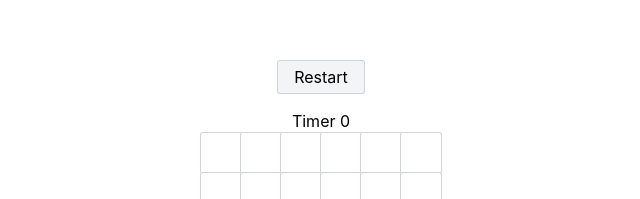
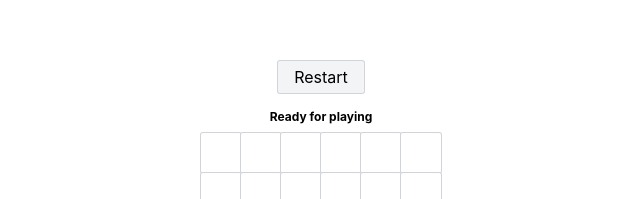
Before and after one commit to lichin-lin/reactive-minesweeper, a React (Create React App) app: page / in a window 1280 px wide. Shown: the part 183-382 px from the top of the page, without its empty margins (319-959 px from the left). Built offline with nearby package versions, Linux system fonts and the light colour scheme.

Commit message:
[FEAT] add tracking

```diff
--- a/src/App.tsx
+++ b/src/App.tsx
@@ -1,13 +1,29 @@
 import React from "react";
 import { observer } from "mobx-react";
-import { IPropsCell, IPropsGame } from "./interface";
+import { IPropsCell, IPropsGame, CellStatus, GameStatus } from "./interface";
 import "./App.css";
 
 const App = observer(({ gameState }: { gameState: IPropsGame }) => {
+  const MapGameStatus = (gameStatus: GameStatus) => {
+    switch (gameStatus) {
+      case GameStatus.IDLE:
+        return "Ready for playing";
+      case GameStatus.PLAYING:
+        return "Playing...";
+      case GameStatus.LOST:
+        return "Oh, try again 😢";
+      case GameStatus.WON:
+        return "Congrats! ✨";
+      default:
+        break;
+    }
+  };
   return (
     <div className="app w-full h-full relative flex flex-col justify-center items-center bg-white">
       <RestartBtn gameState={gameState} />
-      Timer {gameState.secondsPassed}
+      <div className="gameStatus text-xs mb-2 font-bold">
+        {MapGameStatus(gameState.gameStatus)}
+      </div>
       <Board>
         {gameState.cells.map((cellRow, x) =>
           cellRow.map((cell, y) => (
@@ -16,6 +32,7 @@ const App = observer(({ gameState }: { gameState: IPropsGame }) => {
               data={{
                 isMine: cell.isMine,
                 nearbyMines: cell.nearbyMines,
+                status: cell.status,
               }}
               clickBlock={() => gameState.setMines([{ x, y }])}
             />
@@ -50,24 +67,24 @@ const Cell = ({
   data: IPropsCell;
   clickBlock: Function;
 }) => {
-  const STATE = ["flag", "cover", "uncover"][2];
+  const { status } = data;
   return (
     <div
       className={`cell flex justify-center items-center ring-1 ring-gray-300 bg-white rounded-sm w-10 h-10 font-medium ${
-        STATE === "cover" || STATE === "flag"
+        status === CellStatus.hide || status === CellStatus.flag
           ? "cursor-pointer"
           : "cursor-default"
       }`}
       onClick={() => {
-        if (STATE === "uncover") {
+        if (status === CellStatus.hide) {
           console.log("on click");
           clickBlock();
         }
       }}
     >
-      {STATE === "cover"
+      {status === CellStatus.hide
         ? ""
-        : STATE === "uncover"
+        : status === CellStatus.show
         ? data.isMine
           ? "💣"
           : data.nearbyMines
--- a/src/interface.ts
+++ b/src/interface.ts
@@ -1,18 +1,27 @@
+export enum CellStatus {
+  hide,
+  show,
+  flag,
+}
+export enum GameStatus {
+  IDLE,
+  PLAYING,
+  LOST,
+  WON,
+}
 export interface IPropsGame {
   // mine
   cells: Array<Array<IPropsCell>>;
   cellAt: Function;
   setMines: (excluding: IPropsPoint[]) => void;
-  // timer
-  secondsPassed: number;
-  increase: Function;
+  gameStatus: GameStatus
   reset: Function;
 }
 export interface IPropsCell {
   isMine: boolean;
   nearbyMines: number | null;
+  status: CellStatus;
 }
-
 
 export interface IPropsPoint {
   x: number;
--- a/src/models.ts
+++ b/src/models.ts
@@ -1,12 +1,13 @@
 import { makeAutoObservable, autorun, toJS } from "mobx";
-import { IPropsGame, IPropsCell, IPropsPoint } from "./interface";
+import {
+  IPropsGame,
+  IPropsCell,
+  IPropsPoint,
+  CellStatus,
+  GameStatus,
+} from "./interface";
 import { generateMine } from "./utils";
 
-export enum GameState {
-  PLAYING,
-  LOST,
-  WON,
-}
 export enum DIFFICULTY {
   EASY = 0.2,
   MEDIUM = 0.3,
@@ -26,7 +27,9 @@ export class Game implements IPropsGame {
   constructor(size: SIZE, level: DIFFICULTY) {
     this.cells = this.initBoard(size);
     makeAutoObservable(this);
-    autorun(() => console.log(toJS(this)));
+    autorun(() => {
+      console.log(toJS(this));
+    });
   }
   initBoard(size: SIZE) {
     return Array(size)
@@ -37,7 +40,7 @@ export class Game implements IPropsGame {
   setMines(excluding: IPropsPoint[]) {
     const mines = generateMine(SIZE.EASY, DIFFICULTY.EASY, excluding);
     mines.forEach((mine) => {
-      const { x, y } = mine
+      const { x, y } = mine;
       this.cells[x][y].isMine = true;
     });
   }
@@ -45,19 +48,48 @@ export class Game implements IPropsGame {
     const { x, y } = point;
     return this.cells[x][y];
   }
-
-  increase() {
-    this.secondsPassed += 1;
-  }
   reset() {
-    this.secondsPassed = 0;
     this.cells = this.initBoard(SIZE.EASY);
   }
+  get gameStatus() {
+    let _gameStatus = GameStatus.IDLE;
+    const allMines = this.cells.flat(1);
+    if (
+      // some reveal and isMine -> Lost
+      allMines.some((cell) => cell.isMine && cell.status === CellStatus.show)
+    ) {
+      _gameStatus = GameStatus.LOST;
+    } else if (
+      // other than bomb's mines all got reveal / flagged -> Win
+      allMines.filter(
+        (cell) =>
+          !cell.isMine &&
+          (cell.status === CellStatus.show ||
+            cell.status === CellStatus.flag)
+      ).length +
+        allMines.filter(
+          (cell) => cell.isMine && cell.status === CellStatus.hide
+        ).length ===
+      allMines.length
+    ) {
+      _gameStatus = GameStatus.WON;
+    } else if (
+      // fist one click, bomb set -> Playing
+      this.cells.flat(1).some((cell) => cell.isMine)
+    ) {
+      _gameStatus = GameStatus.PLAYING;
+    }
+    return _gameStatus;
+  }
+  // TODO: Reveal one, first phase => show 0, second phase => calculate nearbys
+  // TODO: Reveal recursivly
+  // TODO: flag & flag back
 }
 
 export class Cell implements IPropsCell {
+  status: CellStatus = CellStatus.hide;
   isMine: boolean = false;
-  nearbyMines: number | null = null;
+  nearbyMines: number | null = 0;
 
   constructor() {
     makeAutoObservable(this);
--- a/src/utils.ts
+++ b/src/utils.ts
@@ -13,12 +13,10 @@ export const generateMine = (
     const x = Math.floor(Math.random() * size);
     const y = Math.floor(Math.random() * size);
     // try to put in a mine to the list
+    const hasMine = (newMine: IPropsPoint) => (existMine: IPropsPoint) =>
+      JSON.stringify(newMine) === JSON.stringify(existMine);
     const _mine = { x, y };
-    const hasMine = (mineArr: IPropsPoint[], newMine: IPropsPoint) =>
-      mineArr.some(
-        (existMine) => JSON.stringify(existMine) === JSON.stringify(newMine)
-      );
-    if (!hasMine(mineArray, _mine) && !hasMine(excluding, _mine)) {
+    if (!mineArray.find(hasMine(_mine)) && !excluding.find(hasMine(_mine))) {
       mineArray = [...mineArray, _mine];
     }
   }
```
